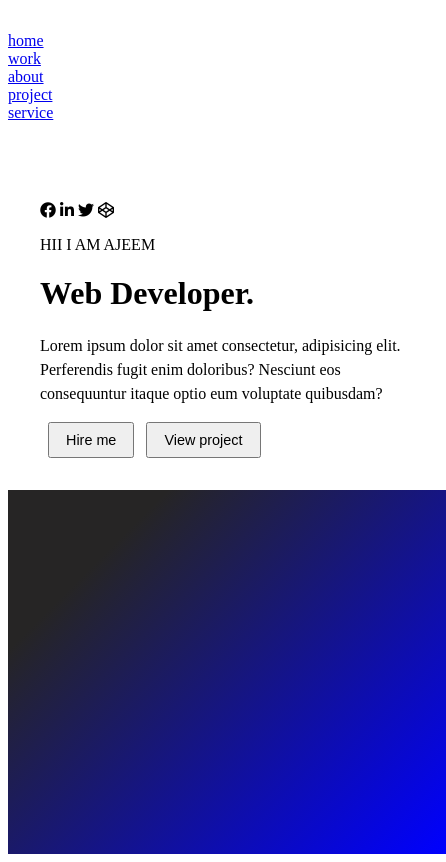
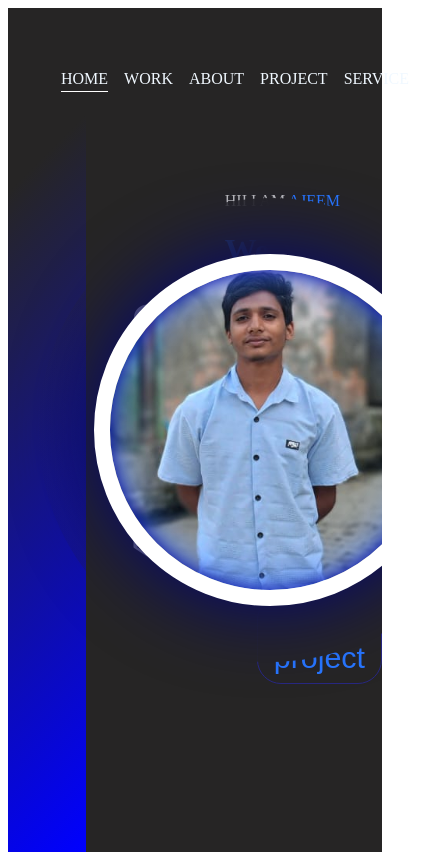
Before and after one commit to ajeemkhan2575/ajeem, a plain HTML site: page index.html in a window 390 px wide. Shown: the whole page, 446 px wide, since content can reach past the window. Drawn offline with Linux system fonts and the light colour scheme.

Commit message:
Update style.css
Signed-off-by: AJEEM <ajeemkhan2575@gmail.com>

```diff
--- a/style.css
+++ b/style.css
@@ -1,120 +1,316 @@
-/* ====== Responsive Design ====== */
-@media (max-width: 1200px) {
+/*
+.portfolio-container{
+    min-height: 100vh;
+    width: 100%;
+    display: flex;
+
+}
+.navlist{
+    display: flex;
+    align-items: center;
+    gap: 3.5rem;
+    height: 15vh;
+    width: 100%;
+    justify-content: center;
+    position: fixed;
+}
+.navlist li{
+    list-style-type: none;
+}
+.navlist li a{
+    text-decoration: none;
+    text-transform: uppercase;
+    font-size:1rem;
+    color: aliceblue;
+}
+.left-container,.right-container{
+    display: flex;
+    height: 100vh;
+    align-items: center;
+}
+.left-container{
+    background: #262525;
+    width: 70%;
+    padding-left: 3rem;
+}
+.right-container{
+    background: #2877ff;
+    width: 30%;
+}
+.icons .fa-brands{
+    color: #bbb;
+    font-size: 1.7rem;
+}
+.icons{
+    display: flex;
+    flex-direction: column;
+    justify-content: center;
+    align-items: center;
+    gap: 3rem;
+
+}
+.content{
+    margin-left: 4rem;
+}
+.content .intro{
+    font-size: 1.5rem;
+    color: #bbb;
+}
+.content .intro span{
+    color: #2877ff;
+}
+.content h1{
+    font-size: 4rem;
+    color: #2877ff;
+}
+.content .detail{
+    font-size: 1.1rem;
+    color: #fff;
+    max-width: 38rem;
+    margin: 1.1rem 0 3rem 0;
+    line-height: 1.8rem;
+}
+.btn-container button{
+    border: .1rem solid rgb(40, 40, 129);
+    font-size: 1.1rem;
+    padding: .8rem 1.5rem;
+    border-radius: 1.5rem;
+    cursor: pointer;
+    transition:.5s  ease;
+}
+button:nth-child(1){
+    background: #2877ff;
+    color: #262525;
+}
+button:nth-child(2){
+    background-color: transparent ;
+    color: #2877ff;
+    margin-left: 2rem;
+}
+button:nth-child(1):hover{
+    background: transparent;
+    color: #2877ff
+
+}
+button:nth-child(2):hover{
+    background: #2877ff;
+    color: #121314
+
+}
+.icons .fa-brands:hover{
+    cursor: pointer;
+    background: linear-gradient(#fff,#2877ff);
+    -webkit-background-clip:text;
+    -webkit-text-fill-color:transparent ;
+}
+.design .circle{
+    aspect-ratio: 1;
+    position: absolute;
+    border-radius: 50%;
+   top: 50%;
+   left: 50%;
+   transform: translate(-50%,-50%);
+}
+.circle:nth-child(1){
+    background-color: red;
+    width: 38rem;
+}
+.circle:nth-child(2){
+    background-color: rgb(250, 245, 245);
+    width: 38rem;
+} */
+ /* ====== Portfolio Container ====== */
+.portfolio-container {
+    min-height: 100vh;
+    width: 100%;
+    display: flex;
+    position: relative;
+    overflow: hidden;
+}
+
+/* ====== Navbar ====== */
+.navlist {
+    display: flex;
+    align-items: center;
+    gap: 1rem;
+    height: 15vh;
+    width: 100%;
+    justify-content: center;
+    position: fixed;
+    top: 0;
+    left: 0;
+    flex-wrap:wrap;
+    /* background: rgba(38, 37, 37, 0.9); */
+    z-index: 10;
+}
+
+.navlist li {
+    list-style-type: none;
+}
+
+.navlist li a {
+    text-decoration: none;
+    text-transform: uppercase;
+    font-size: 1rem;
+    position: relative;
+    color: aliceblue;
+    transition: color 0.3s ease;
+}
+
+.navlist li a:hover {
+    color: #2877ff;
+}
+
+/* ====== Left & Right Container ====== */
+.left-container,
+.right-container {
+    display: flex;
+    width:100%;
+    height: auto;
+    paddind:2rem;
+    align-items: center;
+}
+
 .left-container {
-        width: 65%;
-        padding-left: 2rem;
+    background: #262525;
+    width: 70%;
+    padding-left: 3rem;
 }
 
 .right-container {
-        width: 35%;
+    background: linear-gradient(-45deg,blue,#262525 80%);
+    order:-1;
+    width: 30%;
 }
 
-    .content h1 {
-        font-size: 3.5rem;
+/* ====== Icons Section ====== */
+.icons {
+    display: flex;
+    flex-direction: column;
+    justify-content: center;
+    align-items: center;
+    gap: 3rem;
+
 }
 
-    .content .detail {
-        max-width: 30rem;
-    }
+.icons .fa-brands {
+    color: #bbb;
+   cursor: pointer;
+    font-size: 1.7rem;
+    transition: 0.3s ease;
 }
 
-@media (max-width: 992px) {
-    .portfolio-container {
-        flex-direction: column;
+.icons .fa-brands:hover {
+    cursor: pointer;
+    background: linear-gradient(#fff, #2877ff);
+    -webkit-background-clip: text;
+    -webkit-text-fill-color: transparent;
 }
 
-    .left-container,
-    .right-container {
-        width: 100%;
-        height: auto;
-        padding: 2rem;
-    }
-
-    .right-container {
-        order: -1;
-        background: linear-gradient(-45deg, blue, #262525 80%);
-        min-height: 300px;
-    }
-
-    .content h1 {
-        font-size: 3rem;
-    }
-
-    .content .detail {
-        max-width: 100%;
-    }
-
-    .icons {
-        flex-direction: row;
-        gap: 2rem;
-        margin-top: 1rem;
-    }
-
-    .navlist {
-        gap: 2rem;
-        height: auto;
-        flex-wrap: wrap;
-        justify-content: center;
-        padding: 1rem 0;
-    }
-}
-
-@media (max-width: 768px) {
-    .content h1 {
-        font-size: 2.5rem;
-    }
-
-    .content .intro {
-        font-size: 1.2rem;
-    }
-
-    .content .detail {
-        font-size: 1rem;
-        line-height: 1.5rem;
-    }
-
-    .btn-container button {
-        padding: 0.6rem 1.2rem;
-        font-size: 1rem;
-    }
-
-    .navlist {
-        gap: 1rem;
-    }
-
-    .circle:nth-child(1) {
-        width: 20rem;
-    }
-
-    .circle:nth-child(2) {
-        width: 15rem;
-    }
-}
-
-@media (max-width: 480px) {
-    .content h1 {
-        font-size: 2rem;
+/* ====== Text Content ====== */
+.content {
+    margin-left: 4rem;
 }
 
 .content .intro {
     font-size: 1rem;
+    color: #bbb;
 }
 
-    .btn-container button {
-        padding: 0.5rem 1rem;
-        font-size: 0.9rem;
-        margin-left: 0.5rem;
+.content .intro span {
+    color: #2877ff;
 }
 
-    .icons {
-        gap: 1rem;
+.content h1 {
+    font-size: 2rem;
+    color: #2877ff;
+}
+
+.content .detail {
+    font-size: 0.9rem;
+    color: #fff;
+    max-width: 38rem;
+    margin: 1.1rem 0 3rem 0;
+    line-height: 1.5rem;
+}
+
+/* ====== Buttons ====== */
+.btn-container button {
+    border: 0.1rem solid rgb(40, 40, 129);
+    font-size: 1.9rem;
+    padding: 0.5rem 1rem;
+    border-radius: 1.5rem;
+    cursor: pointer;
+    transition: 0.5s ease;
+}
+
+ button:nth-child(1) {
+    background: #2877ff;
+    color: #262525;
+}
+
+ button:nth-child(2) {
+    background-color: transparent;
+    color: #2877ff;
+    margin-left: 2rem;
+}
+
+button:nth-child(1):hover {
+    background: transparent;
+    color: #2877ff;
+}
+
+ button:nth-child(2):hover {
+    background: #2877ff;
+    color: #121314;
+}
+
+
+
+.design .circle {
+    aspect-ratio: 1;
+    position: absolute;
+    border-radius: 50%;
+    top: 50%;
+    left: 70%;
+    transform: translate(-50%, -50%);
 }
 
 .circle:nth-child(1) {
-        width: 15rem;
+    background:linear-gradient(90deg,transparent,#262525 50%);
+    width: 29rem;
+
 }
 
 .circle:nth-child(2) {
-        width: 12rem;
+   background: white;
+   width: 20rem;
+   background-image: url(ajeem.jpg);
+   background-size: cover;
+   border: 1rem solid white;
+   background-repeat: no-repeat;
+   background-position: center 44%, 100%;
+   background-size: 140%;
+   box-shadow:
+   0 0 5rem #020477,
+   inset 0 0 1rem #080897,
+   0 0  #383838,
+   inset  0 0 3rem #3877ff;
+
 }
+.navlist li a::after, .navlist .active::after{
+    content: "";
+    position: absolute;
+    background: white;
+    width:100%;
+    height: .1rem;
+    left: 0;
+    bottom: -5px;
+    transform: scaleX(0);
+    transform-origin: bottom right;
+    transition: transform .5s;
 }
+.navlist li a:hover::after, .navlist .active::after{
+    transform: scaleX(1);
+    transform-origin: bottom left;
+}
```
Lines whose indentation alone changed are shown as unchanged.
